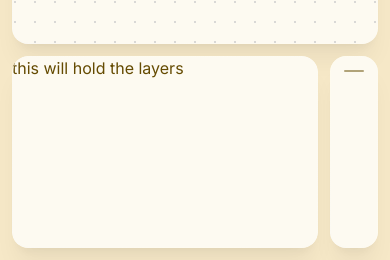
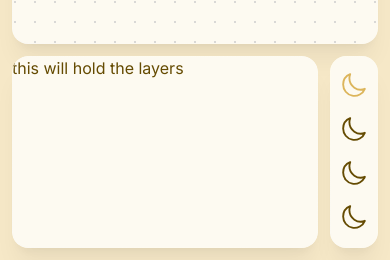
Before and after one commit to zimoluo/blake-redesign, a Next.js app: page /lightbox in a window 390 px wide. Shown: the part 584-844 px from the top of the page. Built offline with nearby package versions, Linux system fonts and the light colour scheme.

Commit message:
oh nahhhh

```diff
--- a/app/lightbox/layout.tsx
+++ b/app/lightbox/layout.tsx
@@ -31,7 +31,7 @@ export default function LightboxLayout() {
               className={`w-full h-full flex flex-col items-center ${containerStyle.buttonContainer} overflow-x-hidden overflow-y-auto py-3.5 gap-3.5`}
             >
               <LightboxSidebarToggle />
-              <hr className="w-2/5 h-[2px] rounded-full bg-dark opacity-50 border-0" />
+              <hr className="w-2/5 h-[2px] rounded-full bg-dark opacity-50 border-0 hidden md:block" />
               <LightboxModeSwitch mode="scale" />
               <LightboxModeSwitch mode="rotate" />
               <LightboxModeSwitch mode="skew" />
--- a/components/ui/lightbox/toolbar/mode-switch.tsx
+++ b/components/ui/lightbox/toolbar/mode-switch.tsx
@@ -11,10 +11,7 @@ export default function LightboxModeSwitch({ mode }: Props) {
   const { settings, updateSettings } = useSettings();
 
   return (
-    <button
-      onClick={() => updateSettings({ lightboxEditorMode: mode })}
-      className="hidden md:block"
-    >
+    <button onClick={() => updateSettings({ lightboxEditorMode: mode })}>
       <MoonIcon
         className="w-full h-full transition-transform duration-300 ease-out hover:scale-110"
         strokeClassName={
```
